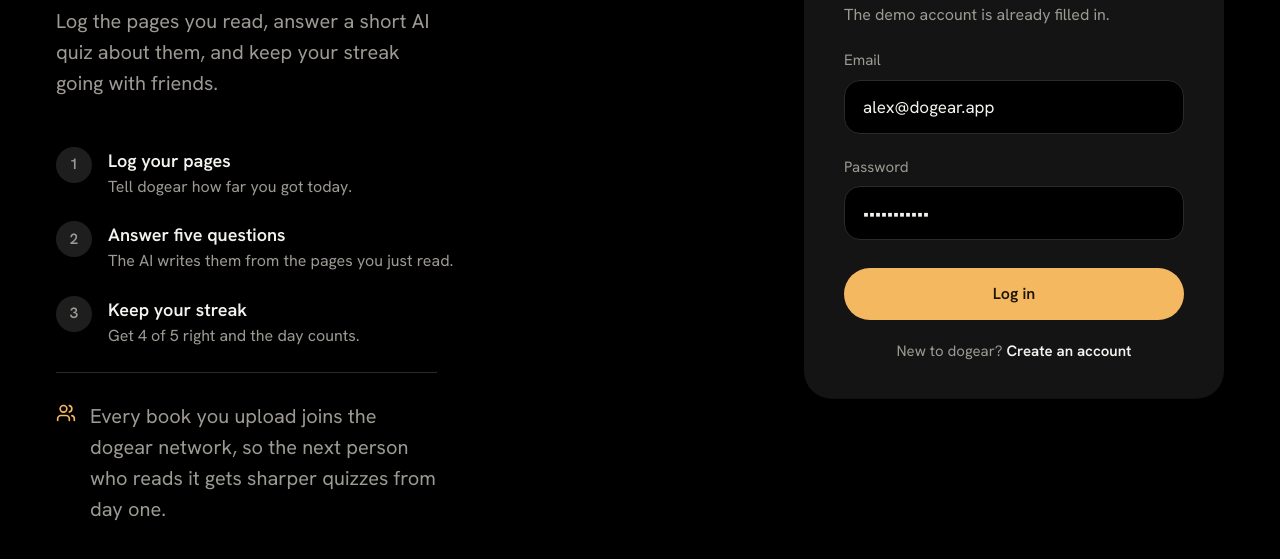
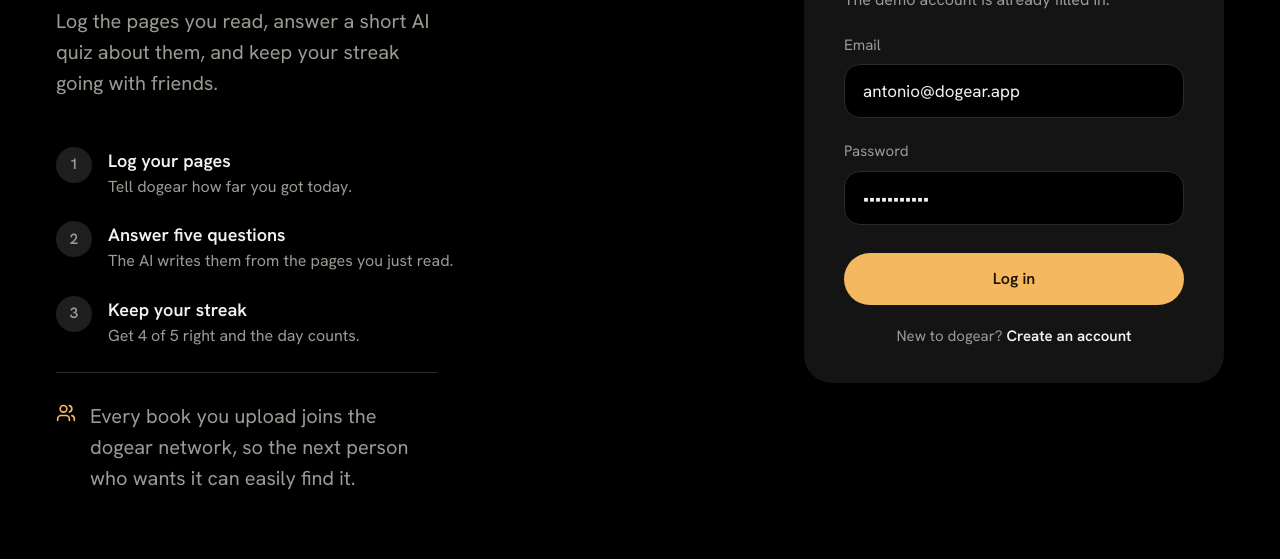
Before and after one commit to Shinji21/dogear.github.io, a plain HTML site: page index.html in a window 1280 px wide. Shown: the part 331-890 px from the top of the page. Drawn offline with Linux system fonts and the light colour scheme.

Commit message:
Update mock user and friends data in index.html

```diff
--- a/index.html
+++ b/index.html
@@ -479,7 +479,7 @@
    MOCK DATA — edit here. Nothing in this file calls a real API.
    ===================================================================== */
 const DATA = {
-  user: { name: "Alex Pop", first: "Alex", handle: "@alex.reads", initials: "AP", email: "alex@dogear.app", since: "September 2026" },
+  user: { name: "Antonio Simin", first: "Antonio", handle: "@antonio.simin", initials: "AS", email: "antonio@dogear.app", since: "September 2026" },
 
   // Starting values (Reset demo in Settings brings these back)
   start: { streak: 14, longest: 21, points: 1280, level: 7, xp: 340, xpNext: 500, quizzesPassed: 38, accuracy: 91, booksFinished: 5, pagesRead: 2496 },
@@ -497,13 +497,13 @@
   ],
 
   friends: [
-    { name: "Rogers", streak: 32, reading: "Dune Messiah" },
+    { name: "Stanciu", streak: 32, reading: "Dune Messiah" },
     { name: "Andrei", streak: 9,  reading: "Moromeții" },
     { name: "George", streak: 21, reading: "Enigma Otiliei" },
     { name: "Stefan", streak: 14, reading: "Ion" },
-    { name: "Mark",   streak: 5,  reading: "Dune" },
-    { name: "Joshua", streak: 3,  reading: "Amintiri din copilărie" },
-    { name: "Grace",  streak: 47, reading: "Dune" }
+    { name: "Yasmina",   streak: 5,  reading: "Dune" },
+    { name: "Maria", streak: 3,  reading: "Amintiri din copilărie" },
+    { name: "Timeea",  streak: 47, reading: "Dune" }
   ],
   suggested: [
     { name: "Ioana", mutual: 3 },
@@ -512,7 +512,7 @@
   ],
   duels: [
     { vs: "Andrei", goal: "Most pages this week", you: 142, them: 118, ends: "Ends in 3 days" },
-    { vs: "Grace",  goal: "Longest streak this month", you: 14, them: 21, ends: "Ends in 9 days" }
+    { vs: "Timeea",  goal: "Longest streak this month", you: 14, them: 21, ends: "Ends in 9 days" }
   ],
 
   /* ---------- Scripted AI quiz ----------
@@ -648,7 +648,7 @@
           <li><div><b>Answer five questions</b><span>The AI writes them from the pages you just read.</span></div></li>
           <li><div><b>Keep your streak</b><span>Get 4 of 5 right and the day counts.</span></div></li>
         </ol>
-        <p class="network">${icon("users")}<span>Every book you upload joins the dogear network, so the next person who reads it gets sharper quizzes from day one.</span></p>
+        <p class="network">${icon("users")}<span>Every book you upload joins the dogear network, so the next person who wants it can easily find it.</span></p>
       </section>
       <div class="login dogear" id="loginForm">
         <h2>Log in</h2>
```
